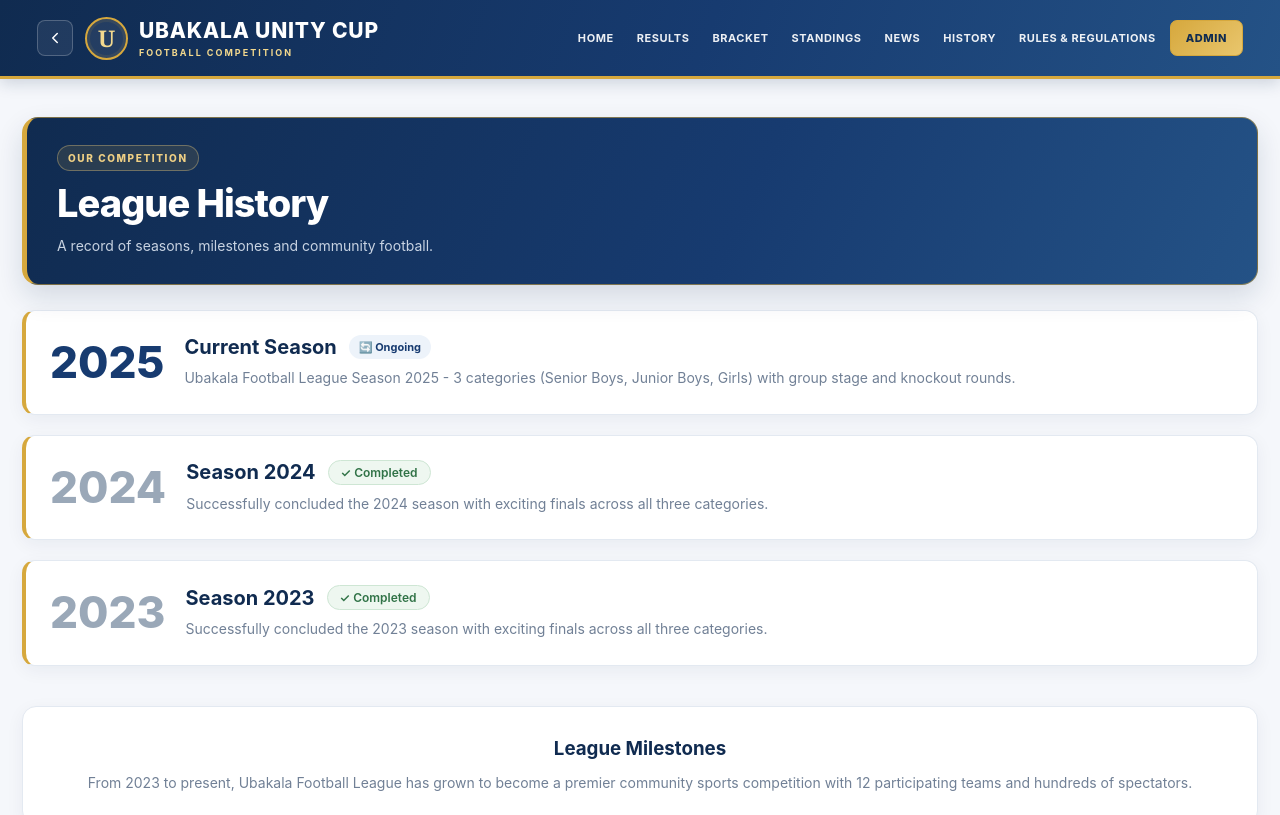
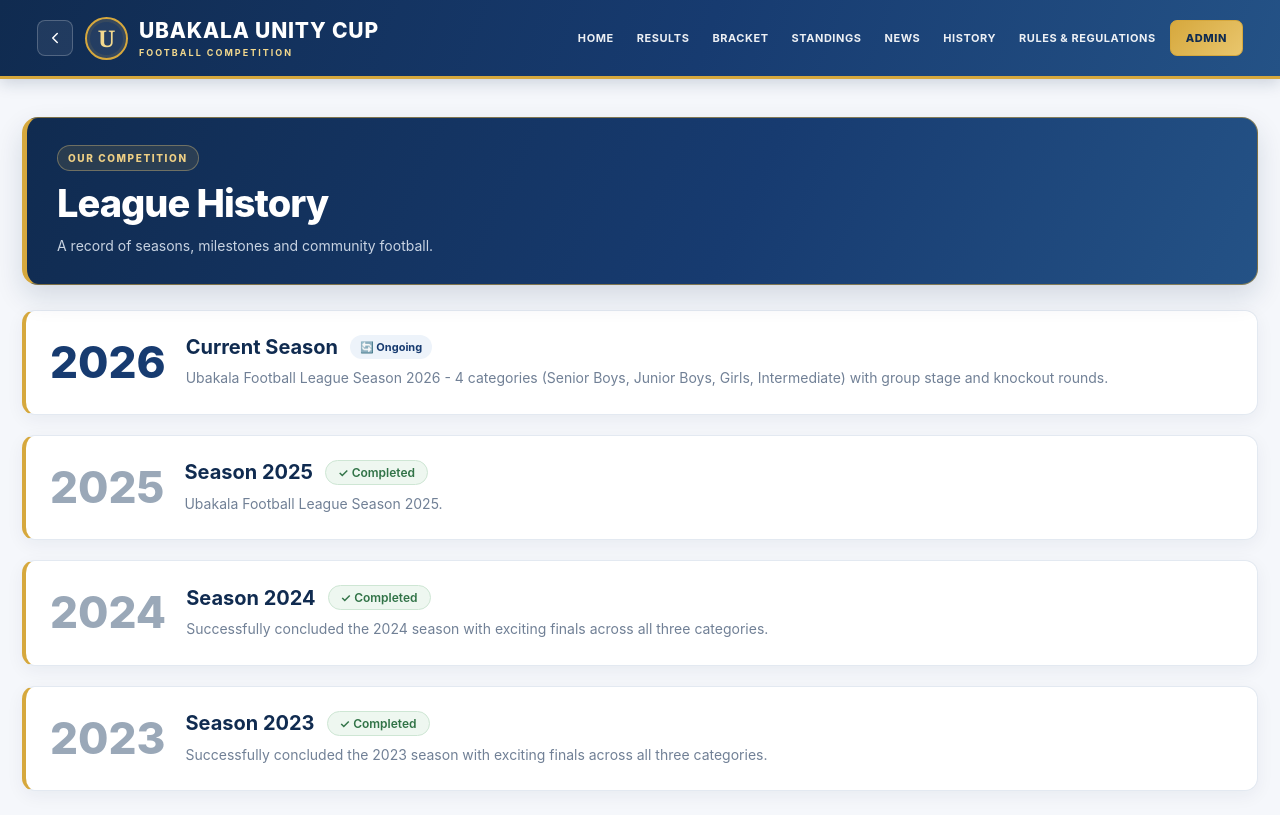
Before and after one commit to keleychy/ubakala-league, a React (Create React App) app in the folder frontend/: page /history in a window 1280 px wide. Shown: the top 815 px of the page. Built offline with nearby package versions, Linux system fonts and the light colour scheme; no server answers.

Commit message:
feat: update historical data for 2026 season and adjust weight regulation in Rules and Regulations

```diff
--- a/frontend/src/pages/History.jsx
+++ b/frontend/src/pages/History.jsx
@@ -4,10 +4,16 @@ import './LeaguePolish.css';
 const History = () => {
   const historicalData = [
     {
+      year: '2026',
+      title: 'Current Season',
+      description: 'Ubakala Football League Season 2026 - 4 categories (Senior Boys, Junior Boys, Girls, Intermediate) with group stage and knockout rounds.',
+      status: 'ongoing'
+    },
+    {
       year: '2025',
-      title: 'Current Season',
-      description: 'Ubakala Football League Season 2025 - 3 categories (Senior Boys, Junior Boys, Girls) with group stage and knockout rounds.',
-      status: 'ongoing'
+      title: 'Season 2025',
+      description: 'Ubakala Football League Season 2025.',
+      status: 'completed'
     },
     {
       year: '2024',
--- a/frontend/src/pages/RulesRegulations.jsx
+++ b/frontend/src/pages/RulesRegulations.jsx
@@ -42,7 +42,7 @@ const regulationSections = [
     categories: [
       {
         heading: 'Junior Boys Category',
-        paragraphs: ['The approved maximum weight is 65kg.']
+        paragraphs: ['The approved maximum weight is 50kg.']
       },
       {
         heading: 'Intermediate Category',
@@ -158,7 +158,7 @@ export default function RulesRegulations() {
     <div className="rules-page">
       <main className="rules-content">
         <header className="rules-header">
-          <h1>UBakala FOOTBALL COMPETITION</h1>
+          <h1>UBAKALA FOOTBALL COMPETITION</h1>
           <p>RULES, REGULATIONS AND PARTICIPANT GUIDE</p>
         </header>
 
```
